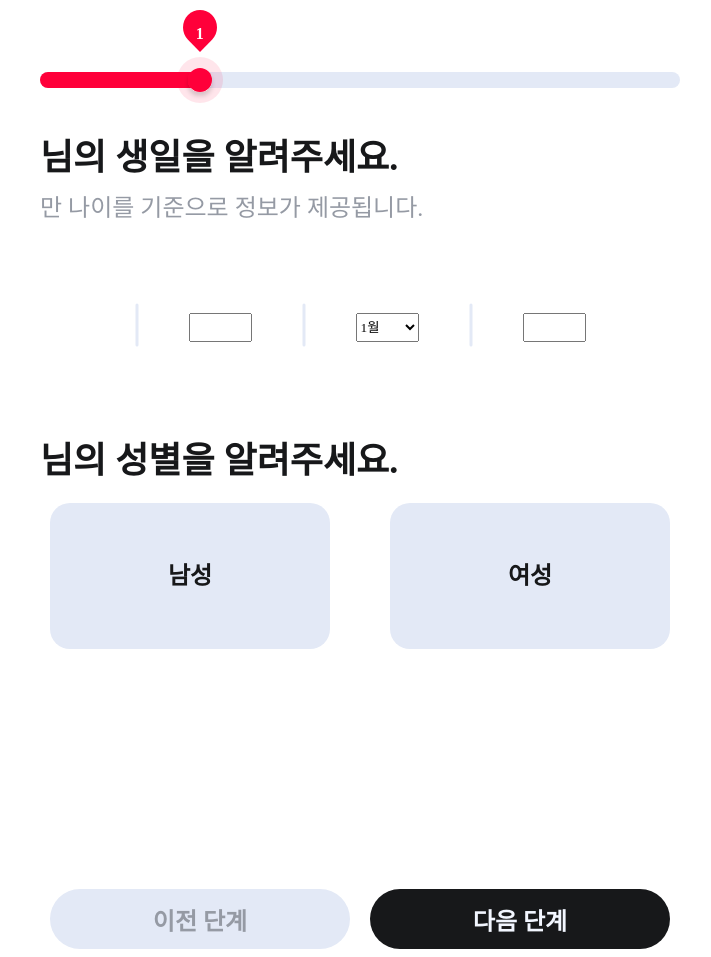
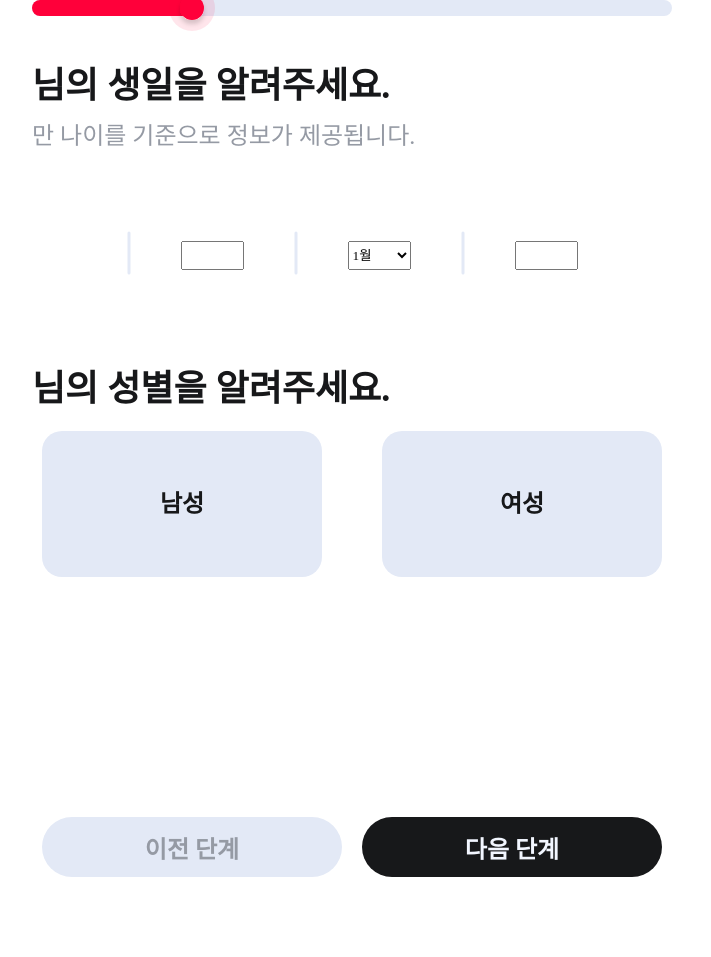
Before and after one commit to Munanhada/Backend, a Django app: template MOONAN/templates/accounts/accountBirth.html in a window 1280 px wide. Shown: the whole page, without its empty margins (288-999 px from the left). After the commit the page ends 877 px from the top, so only its background shows below. Run offline with Django 4.2, Linux system fonts and the light colour scheme; the template is opened without the code that fills it, so the values that code supplies are empty; parts of the project's set-up code (start-up, migrations or seed data) failed here and were passed over.

Commit message:
마진 조정

```diff
--- a/MOONAN/static/css/mainFrame.css
+++ b/MOONAN/static/css/mainFrame.css
@@ -4,6 +4,7 @@
 
 body {
     width: 100vw;
+    margin: 0;
     /* margin: 114px 50vw 187px 50vw; */
     /* margin: 0 5vw; */
     display: flex;
@@ -12,7 +13,7 @@ body {
 }
 
 .mainFrame {
-    margin-top: 5vw;
+    /* margin-top: 5vw; */
     width: 50%;
     position: relative;
     background: #FFF;
```
